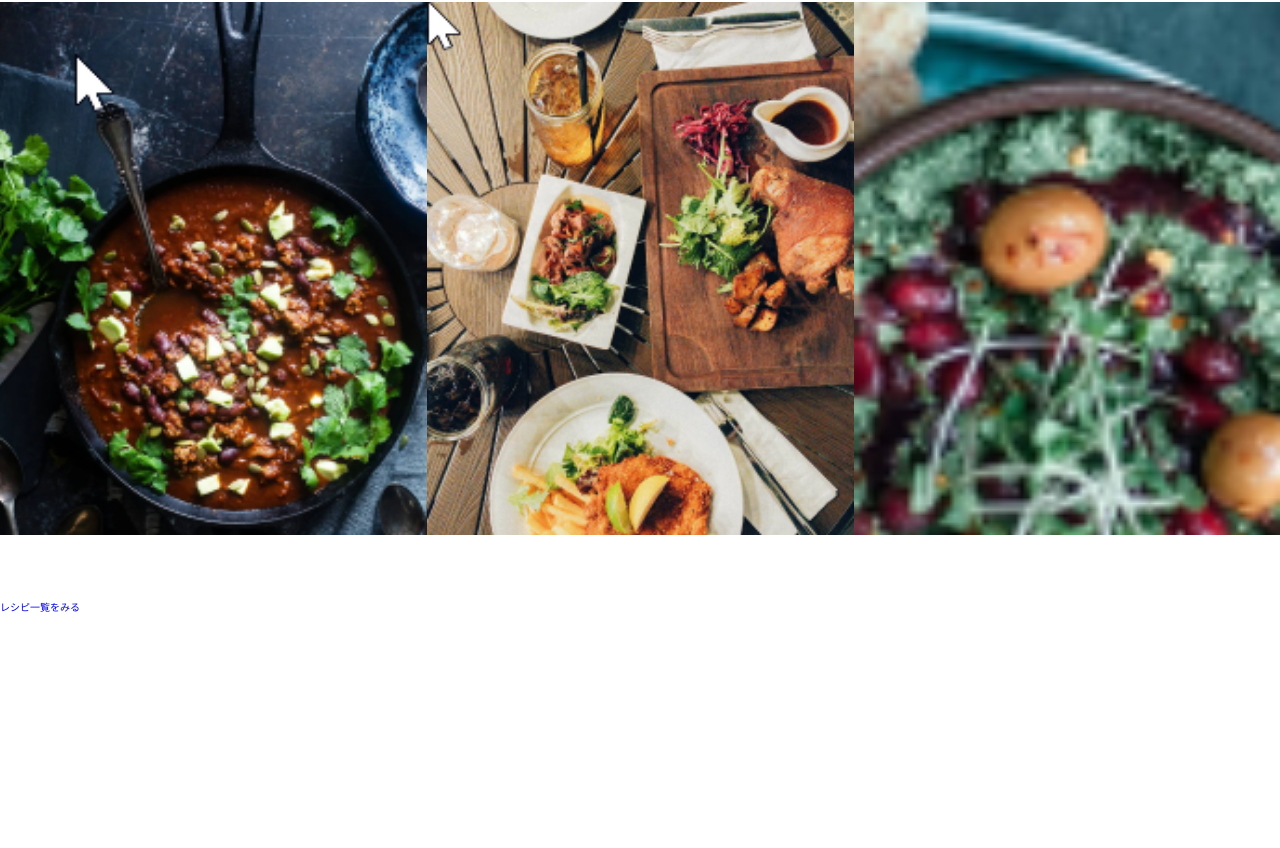
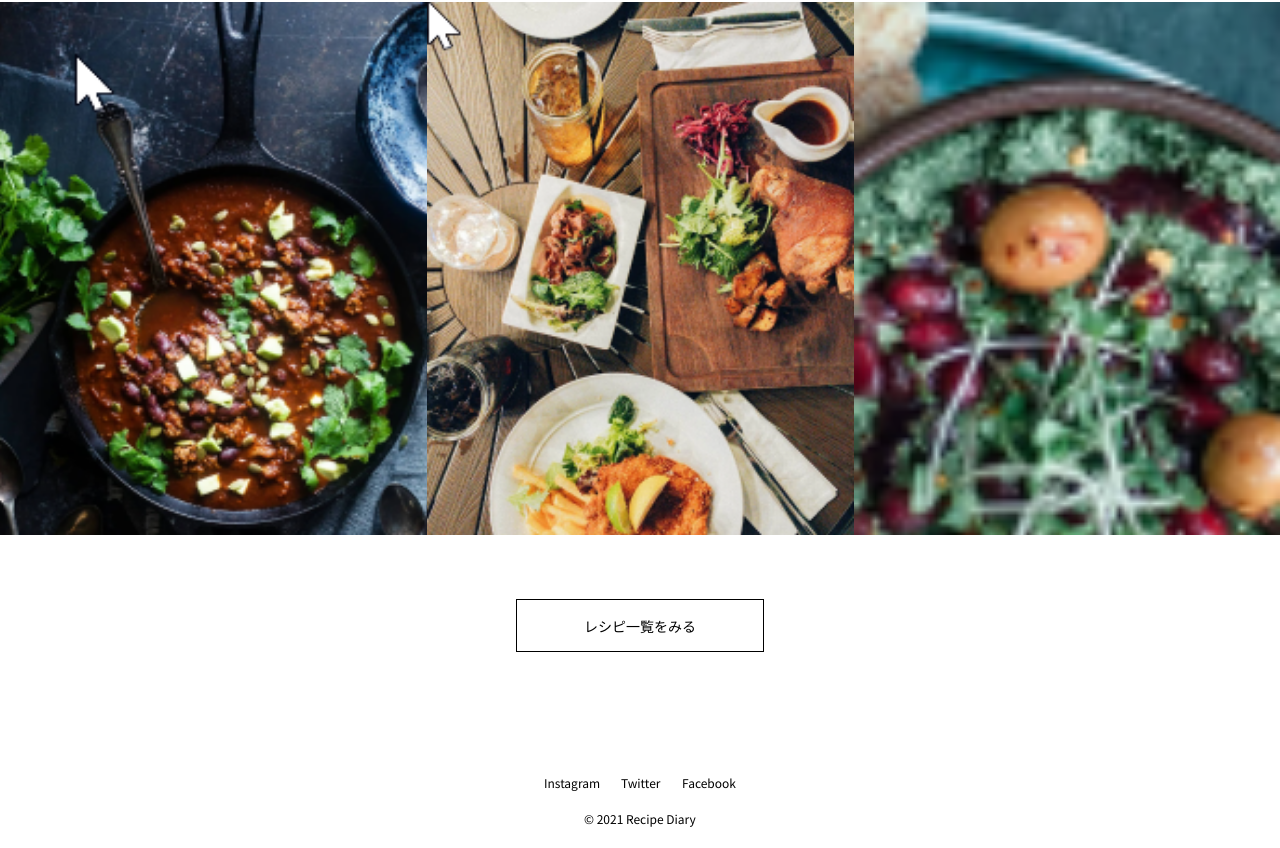
Before and after one commit to yoshida55/step_04_rinkworks, a plain HTML site: page index.html in a window 1280 px wide. Shown: the part 939-1787 px from the top of the page. Before the commit the page ends 1553 px from the top, so only its background shows below. Drawn offline with Linux system fonts and the light colour scheme.

Commit message:
1240pxを完了

```diff
--- a/css/work.css
+++ b/css/work.css
@@ -77,3 +77,72 @@
 /* ===============================================
   レシピ一覧をみる
  =============================================== */
+.see-recipe-all-container {
+  margin-bottom: 122px;
+}
+
+.rectangle-box {
+  width: 248px;
+  height: 53px;
+  margin: 0 auto;
+  background-color: #ffffff;
+  border: 1px solid #000000;
+
+  display: flex;
+  justify-content: center;
+  align-items: center;
+}
+
+.see-recipe-link {
+  font-size: 14px;
+  color: #000000;
+  font-family: "Noto Sans JP", sans-serif;
+  text-align: left;
+}
+
+/* ===============================================
+  フッターセクション
+ =============================================== */
+
+.three-word-container {
+  display: flex;
+  justify-content: center;
+  gap: 21px;
+  margin-bottom: 19px;
+}
+
+.footer-word-instagram {
+  font-size: 12px;
+  width: 56px;
+  height: 17px;
+
+  font-family: "Noto Sans JP", sans-serif;
+  text-align: left;
+}
+
+.footer-word-twitter {
+  font-size: 12px;
+  font-family: "Noto Sans JP", sans-serif;
+  text-align: left;
+  width: 40px;
+  height: 17px;
+}
+
+.footer-word-facebook {
+  font-size: 12px;
+  font-family: "Noto Sans JP", sans-serif;
+  text-align: left;
+  width: 54px;
+  height: 17px;
+}
+
+.end-word {
+  font-size: 12px;
+  height: 17px;
+  width: 112px;
+
+  margin: 0 auto 21px auto;
+
+  font-family: "Noto Sans JP", sans-serif;
+  text-align: left;
+}
--- a/index.html
+++ b/index.html
@@ -44,9 +44,21 @@
        =============================================== -->
       <section class="three-plate-all-container">
         <div class="three-plate-container">
-            <img src="img/01_左_茶色スープ.png" alt="茶色のスープ" class="plate-item-img" />
-            <img src="img/02_真ん中_お肉サラダ.png" alt="お肉サラダ" class="plate-item-img" />
-            <img src="img/03_右_サラダ縦型.png" alt="サラダ縦型." class="plate-item-img" />
+          <img
+            src="img/01_左_茶色スープ.png"
+            alt="茶色のスープ"
+            class="plate-item-img"
+          />
+          <img
+            src="img/02_真ん中_お肉サラダ.png"
+            alt="お肉サラダ"
+            class="plate-item-img"
+          />
+          <img
+            src="img/03_右_サラダ縦型.png"
+            alt="サラダ縦型."
+            class="plate-item-img"
+          />
         </div>
       </section>
 
@@ -54,8 +66,24 @@
        レシピ一覧をみる
        =============================================== -->
       <section class="see-recipe-all-container">
-        <div class=""></div>
-        <a href="#" class="see-recipe-link">レシピ一覧をみる</a>
+        <div class="rectangle-box">
+          <a href="#" class="see-recipe-link">レシピ一覧をみる</a>
+        </div>
       </section>
+
+      <!-- ===============================================
+       フッターセクション
+       =============================================== -->
+      <footer class="footer-all-container">
+        <div class="three-word-container">
+          <p class="footer-word-instagram">Instagram</p>
+          <p class="footer-word-twitter">Twitter</p>
+          <p class="footer-word-facebook">Facebook</p>
+        </div>
+        <div>
+          <p class="end-word">© 2021 Recipe Diary</p>
+        </div>
+      </footer>
+    </div>
   </body>
 </html>
```
